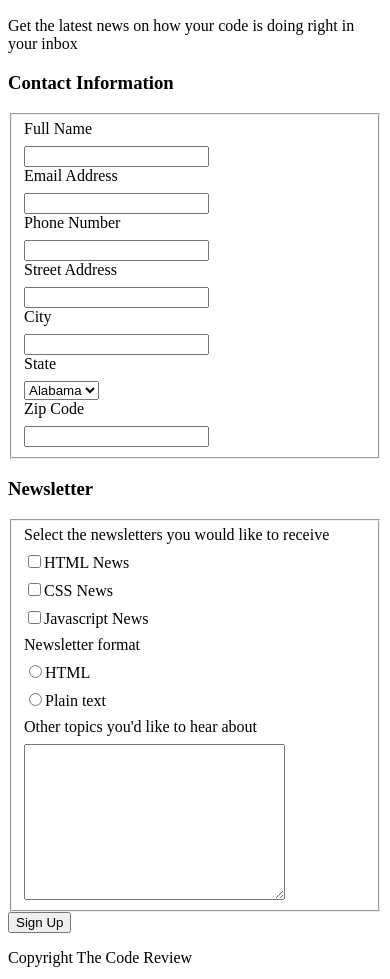
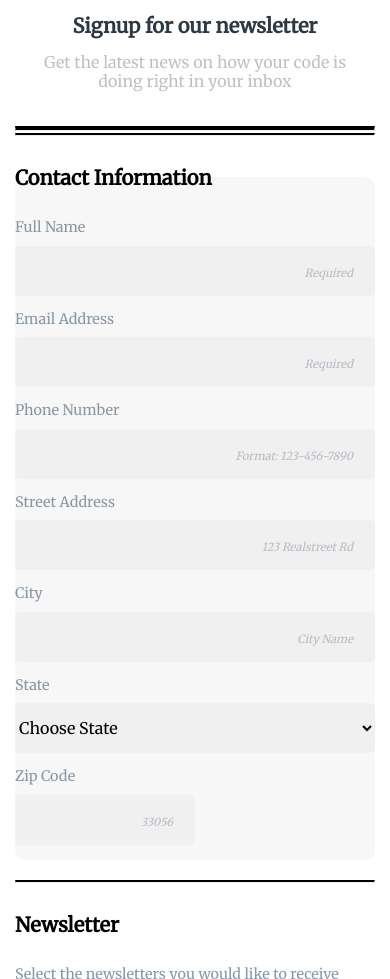
Before and after one commit to DrewM64/project-3, a plain HTML site: page index.html in a window 390 px wide. Shown: the part 96-1075 px from the top of the page. Drawn offline with Linux system fonts and the light colour scheme.

Commit message:
Mobile layout + extra cred
-added normalize.css
-completed mobile css
-completed extra credit

```diff
--- a/css/styles.css
+++ b/css/styles.css
@@ -1,4 +1,186 @@
+body {
+    font-family: 'Merriweather', serif;
+}
+
+.main-section {
+    padding: 0 15px;
+}
+
+.page-title,
+h2,
+.signup p,
+.copy {
+    text-align: center;
+}
+
+.page-title,
+h2,
+label,
+hr {
+    color: #2c3944;
+}
+
+
+/* =========header section========== */
+
+header {
+    background-color: #2c3944;
+    padding: 25px 0;
+}
+
+.page-title {
+    font-size: 1.25em;
+    color: white;
+    margin:0;
+    text-transform: uppercase;
+}
+
+/* ========= main section ========== */
+
+hr {
+    margin: 0;
+}
+
+.thick-line {
+    border-top: 4px solid black;
+    margin-bottom: 0;
+}
+
+.thin-line {
+    border-top: 2px solid black;
+    margin-top: 2px;
+}
+
+/* ---signup message--- */
+.signup {
+    padding: 20px 10px;
+}
+
+.signup h2 {
+    font-size: 1.25em;
+}
+
+.signup p {
+    color: #bdc1c4;
+}
+
+/* ---contact form---*/
+
+fieldset {
+    border: none;
+    margin: 0;
+    padding: 0;
+    display: flex;
+    flex-direction: column;
+}
+
+.contact {
+    background-color: #f7f7f7;
+    border-radius: 10px;
+}
+
+legend {
+    font-size: 1.25em;
+    padding: 30px 0;
+    font-weight: bold;
+}
+
 label {
-    display: block;
-    margin-bottom: 8px;
+    margin: 0;
+    color: #8897a5;
+    font-size: .9em;
 }
+
+.contact label {
+    size: 100%;
+}
+
+input, select {
+    margin: 10px 0 15px 0;
+}
+
+input[type="text"],
+input[type="tel"],
+input[type="email"],
+select,
+textarea {
+    border: none;
+    background-color: rgb(240, 240, 240);
+    width: 100%;
+    height: 50px;
+    border-radius: 5px;
+}
+
+input[type="text"]:focus,
+input[type="tel"]:focus,
+input[type="email"]:focus,
+select:focus,
+textarea:focus {
+    border: 2px solid #50718d;
+    background-color: rgb(204, 204, 204);
+    outline: none;
+    transition: .3s;
+}
+
+#zip {
+    width: 50%;
+}
+
+::placeholder {
+    color: rgb(181, 189, 197);
+    font-style: italic;
+    font-size: .7em;
+    text-align: right;
+    padding-right: 20px;
+}
+
+/*hr separating form sections*/
+.second {
+    margin-top: 20px;
+}
+
+/* ---newsletter form--- */
+.checkboxes,
+.radios {
+    display: flex;
+    flex-direction: column;
+    padding: 10px 5px;
+}
+
+.checkboxes input,
+.radios input {
+    margin-right: 10px;
+}
+
+#topics {
+    margin: 15px 0;
+}
+
+/* submit button */
+button {
+    text-align: center;
+    color: white;
+    font-weight: 500;
+    border: none;
+    border-radius: 5px;
+    background-color: #4ebbb5;
+    height: 60px;
+    width: 100%;
+    margin: 10px 0;
+}
+
+/* ---footer section---*/
+.copy {
+    color: rgb(199, 199, 199);
+    font-style: italic;
+    font-size: .7em;
+    text-align: center;
+}
+
+/*==========================
+Media Queries
+============================*/
+
+@media (min-width: 768px) {
+
+}
--- a/index.html
+++ b/index.html
@@ -3,7 +3,10 @@
     <meta charset="UTF-8">
     <meta name="viewport" content="width=device-width, initial-scale=1.0">
     <title>The Code Review</title>
+    <link rel="stylesheet" href="css/normalize.css">
     <link rel="stylesheet" href="css/styles.css">
+    <link rel="preconnect" href="https://fonts.gstatic.com">
+<link href="https://fonts.googleapis.com/css2?family=Merriweather&display=swap" rel="stylesheet">
 </head>
 <body>
     <header>
@@ -12,49 +15,66 @@
         </div>
     </header>
 
-    <div class="main-section">
+    <!-- can a main tag work here? -->
+    <div class="main-section container">
         <div class="signup">
             <h2>Signup for our newsletter</h2>
             <p>Get the latest news on how your code is doing right in your inbox</p>
         </div>
+        <hr class="thick-line">
+        <hr class="thin-line">
 
         <div class="contact-form">
             <form action="index.html" method="POST">
 
-                <h3>Contact Information</h3>
                 <fieldset class="contact">
+                    <legend>Contact Information</legend>
                     <label for="name">Full Name</label>
-                    <input type="text" id="name" name="user_name">
+                    <input type="text" id="name" name="user_name" placeholder="Required" required>
                     <label for="email">Email Address</label>
-                    <input type="email" id="email" name="user_email">
-                    <label for="phone">Phone Number</label> <!--TO-DO: Other form types-->
-                    <input type="text" id="phone" name="user_phone">
+                    <input type="email" id="email" name="user_email" placeholder="Required" required>
+                    <label for="phone">Phone Number</label>
+                    <input type="tel" id="phone" name="user_phone" placeholder="Format: 123-456-7890" pattern="[0-9]{3}-[0-9]{3}-[0-9]{4}">
                     <label for="street">Street Address</label>
-                    <input type="text" id="street" name="user_street">
+                    <input type="text" id="street" name="user_street" placeholder="123 Realstreet Rd">
                     <label for="city">City</label>
-                    <input type="text" id="city" name="user_city">
-                    <label for="state">State</label> <!--Drop-down menu-->
+                    <input type="text" id="city" name="user_city" placeholder="City Name">
+                    <label for="state">State</label>
                     <select id="state" name="user_state">
-                        <option value="alabama">Alabama</option>
+                        <option value="" disabled selected hidden>Choose State</option>
+                        <option value="california">California</option>
                         <option value="florida">Florida</option>
+                        <option value="georgia">Georgia</option>
+                        <option value="massachusetts">Massachusetts</option>
+                        <option value="new-york">New York</option>
+                        <option value="north-carolina">North Carolina</option>
+                        <option value="oregon">Oregon</option>
+                        <option value="texas">Texas</option>
+                        <option value="washington">Washington</option>
                     </select>
                     <label for="zip">Zip Code</label>
-                    <input type="text" id="zip" name="user_zip">
+                    <input type="text" id="zip" name="user_zip" placeholder="33056">
                 </fieldset>
 
-                <h3>Newsletter</h3>
+                <hr class="second thin-line">
+
                 <fieldset class="newsletter">
+                    <legend>Newsletter</legend>
                     <label>Select the newsletters you would like to receive</label>
+                    <div class="checkboxes">
                         <label for="html-news"><input type="checkbox" name="user_news" id="html-news" value="news_html">HTML News</label>
                         <label for="css-news"><input type="checkbox" name="user_news" id="css-news" value="news_css">CSS News</label>
                         <label for="js-news"><input type="checkbox" name="user_news" id="js-news" value="news_js">Javascript News</label>
+                    </div>
 
                     <label>Newsletter format</label>
+                    <div class="radios">
                         <label for="html-format"><input type="radio" name="user_format" id="html-format" value="html_format">HTML</label>
                         <label for="plain-format"><input type="radio" name="user_format" id="plain-format" value="plain_format">Plain text</label>
+                    </div>
 
                     <label>Other topics you'd like to hear about</label>
-                <textarea name="topics" id="topics" cols="30" rows="10"></textarea>
+                    <textarea name="topics" id="topics" cols="30" rows="50"></textarea>
                 </fieldset>
 
                 <button type="submit">Sign Up</button>
@@ -64,7 +84,7 @@
 
     <footer>
         <div class="container">
-            <p>Copyright The Code Review</p>
+            <p class="copy">Copyright The Code Review</p>
         </div>
     </footer>
 </body>
```
Also changed, not shown: css/normalize.css (added). Lines whose indentation alone changed are shown as unchanged.
